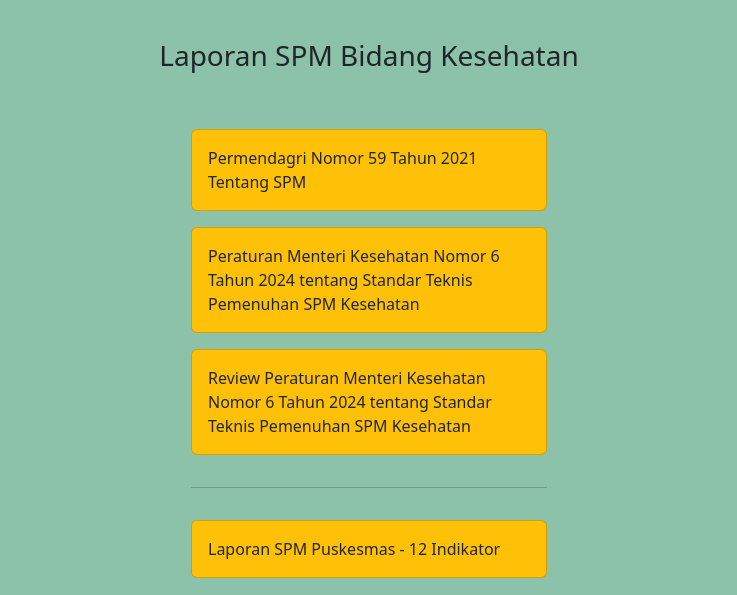
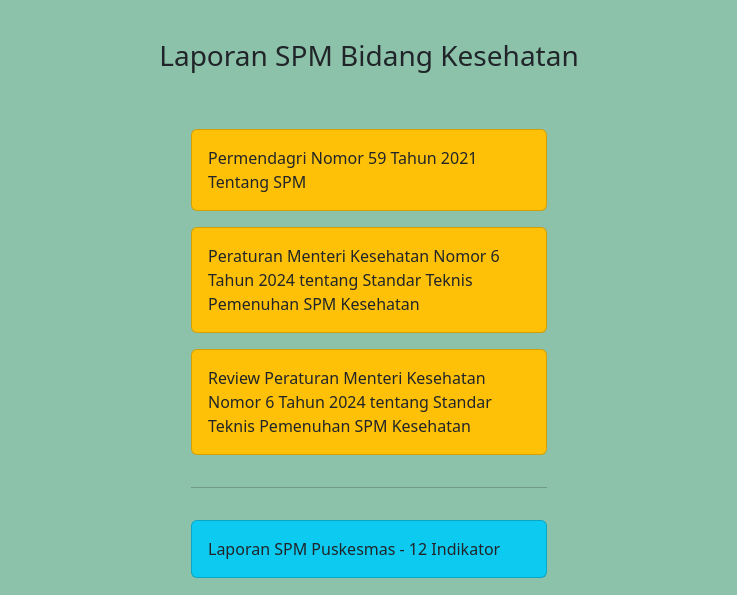
Before and after one commit to spmdinkesbatolakab/spmdinkesbatolakab.github.io, a plain HTML site: page index.html in a window 1280 px wide. Shown: the part 205-800 px from the top of the page, without its empty margins (271-1008 px from the left). Drawn offline with nearby package versions, Linux system fonts and the light colour scheme.

Commit message:
Update index.html
ganti warna

```diff
--- a/index.html
+++ b/index.html
@@ -76,7 +76,7 @@
 
         <div class="row pb-3 d-flex justify-content-around">
             <div class="col-lg-4 col-sm-12">
-                <div class="card bg-warning" onclick="window.open('https://docs.google.com/forms/d/e/1FAIpQLSdmFW8zB5mZ6wogFtb2tczE-_IW0R7H-uW1PeTq6brBX8bT9g/viewform?usp=sf_link')">
+                <div class="card bg-info" onclick="window.open('https://docs.google.com/forms/d/e/1FAIpQLSdmFW8zB5mZ6wogFtb2tczE-_IW0R7H-uW1PeTq6brBX8bT9g/viewform?usp=sf_link')">
                     <div class="card-body">
                       <a class='text-decoration-none text-dark'>Laporan SPM Puskesmas - 12 Indikator</a>
                     </div>
```
